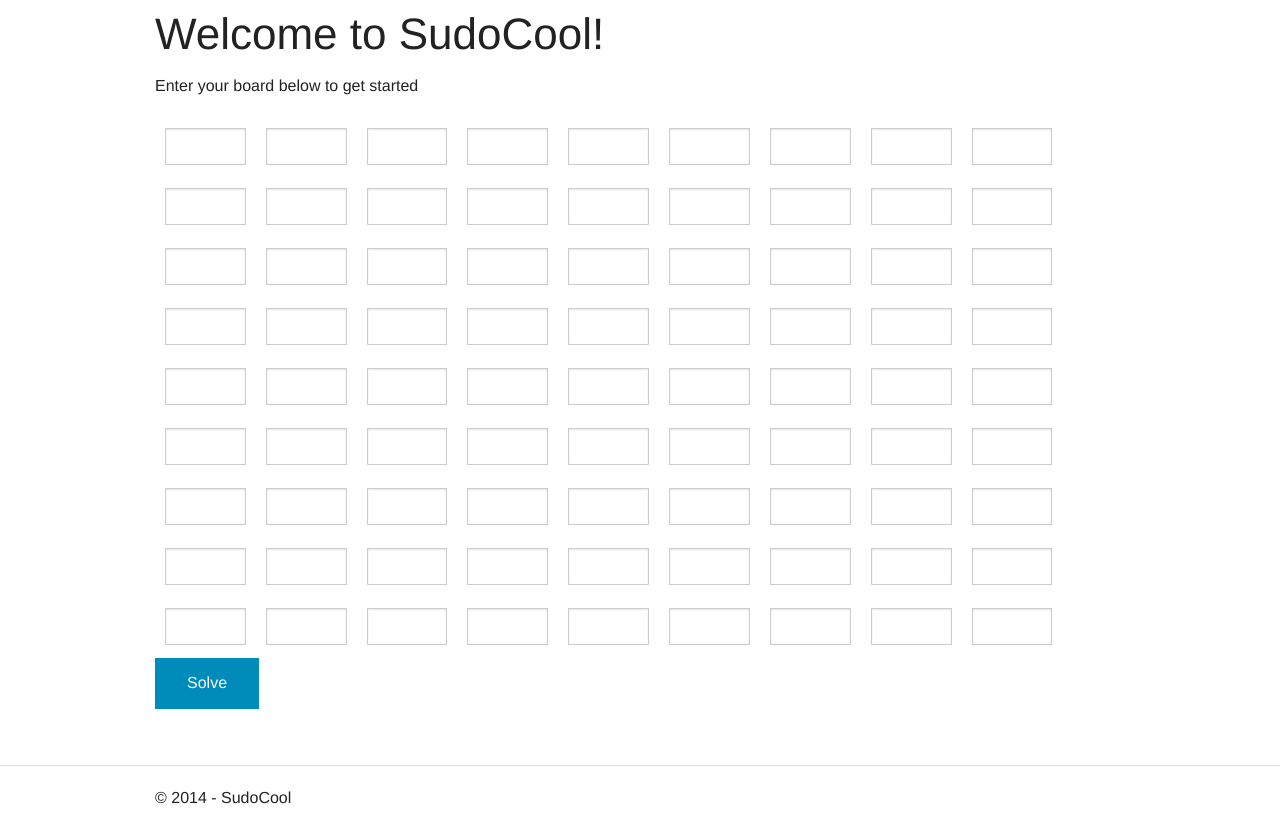
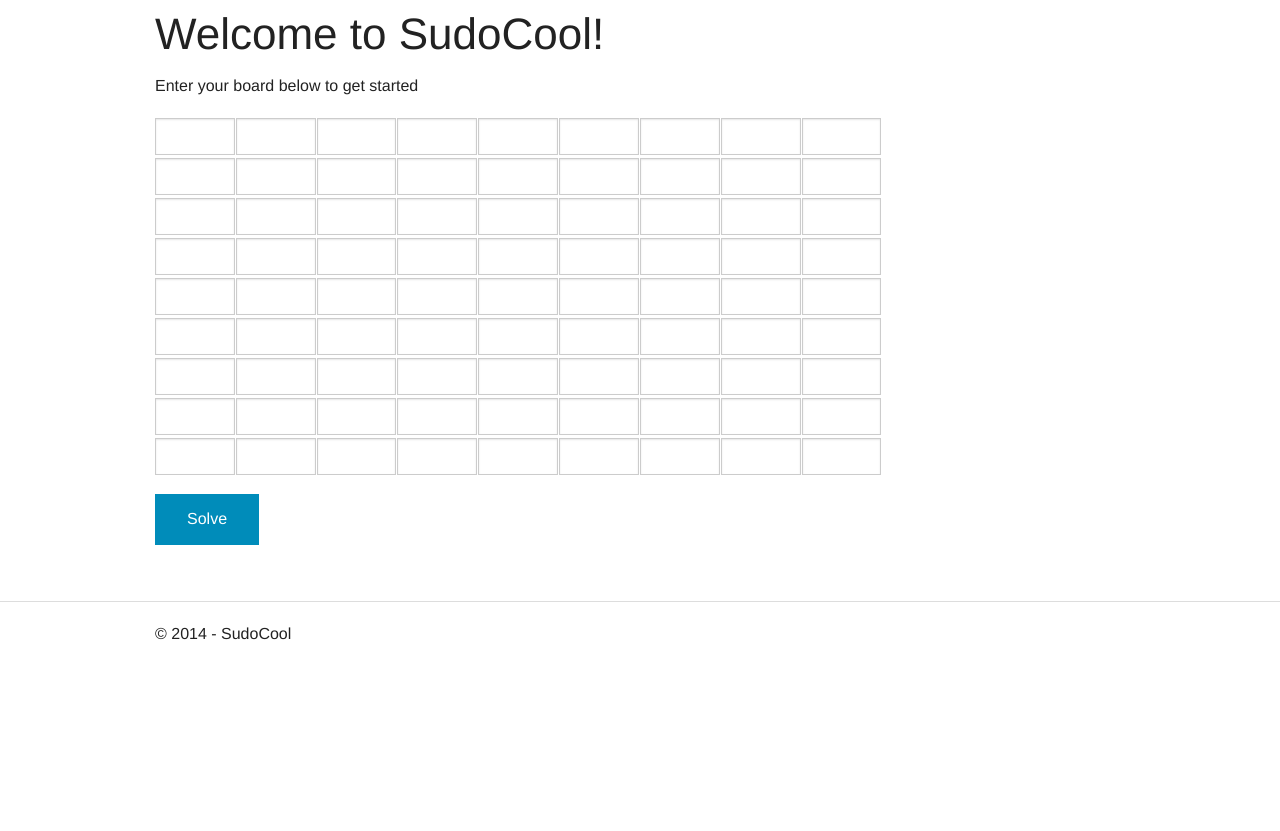
Before and after one commit to MomomeYeah/SudoCool, a Django app: page /sudocool/ in a window 1280 px wide. Shown: the part 45-876 px from the top of the page. After the commit the page ends 800 px from the top, so only its background shows below. Run offline with Django 3.2, Linux system fonts and the light colour scheme; some libraries are stand-ins or nearby versions.

Commit message:
Shrink display of sudocool grid Add line breaks between grid and buttons

```diff
--- a/sudocool/static/sudocool/css/application.css
+++ b/sudocool/static/sudocool/css/application.css
@@ -8,6 +8,7 @@ div.sudocoolContainer > div.sudocoolTable {
     margin: 0px;
     padding: 0px;
     display: inline-block;
+    min-width: 400px;
 }
 
 div.sudocoolContainer > div.sudocoolTable > div.sudocoolRow {
@@ -17,8 +18,8 @@ div.sudocoolContainer > div.sudocoolTable > div.sudocoolRow {
 }
 
 div.sudocoolContainer > div.sudocoolTable > div.sudocoolRow > div.sudocoolCol {
-    margin: 10px;
-    padding: 0px;
+    margin: 0px;
+    padding: 0px 1px 0px 0px;
     display: inline-block;
     float: left;
 }
@@ -30,37 +31,5 @@ div.sudocoolContainer > div.sudocoolTable > div.sudocoolRow > div.badCol {
 div.sudocoolContainer > div.sudocoolTable > div.sudocoolRow > div.sudocoolCol > input {
     margin: 0px;
     padding: 0px;
+    text-align: center;
 }
-
-/*table.sudocoolTable {
-    border-collapse: collapse;
-    border: 1px solid black;
-    margin: 0px;
-    padding: 0px;
-}
-
-table.sudocoolTable > tbody > tr,
-table.sudocoolTable > tr {
-    margin: 0px;
-    padding: 0px;
-}
-
-table.sudocoolTable > tbody > tr > td,
-table.sudocoolTable > tr > td {
-    margin: 0px;
-    padding: 0px;
-    float: left;
-    border: 1px solid black;
-}
-
-table.sudocoolTable > tbody > tr > td > div,
-table.sudocoolTable > tr > td > div {
-    padding: 0px;
-    margin: 0px;
-}
-
-table.sudocoolTable > tbody > tr > td > div > input,
-table.sudocoolTable > tr > td > div > input {
-    padding: 0px;
-    margin: 0px;
-}*/
--- a/sudocool/templates/sudocool/index.html
+++ b/sudocool/templates/sudocool/index.html
@@ -8,6 +8,8 @@
             <form id="solveSudocoolForm" action="{% url 'sudocool:solve' %}" method="post">
                 <div class="sudocoolContainer">
                     {% include "sudocool/_sudocooltable.html" %}
+                    <br/>
+                    <br/>
                     {% csrf_token %}
                     <input type="submit" value="Solve" class="button"/>
                 </div>
--- a/sudocool/templates/sudocool/solution.html
+++ b/sudocool/templates/sudocool/solution.html
@@ -7,6 +7,8 @@
             <div class="sudocoolContainer">
                 <input type="hidden" id="solutionString" value="{{ solution }}"/>
                 {% include "sudocool/_sudocooltable.html" %}
+                <br/>
+                <br/>
                 <a href="{% url 'sudocool:index' %}" class="button">Back</a>
             </div>
         </div>
```
